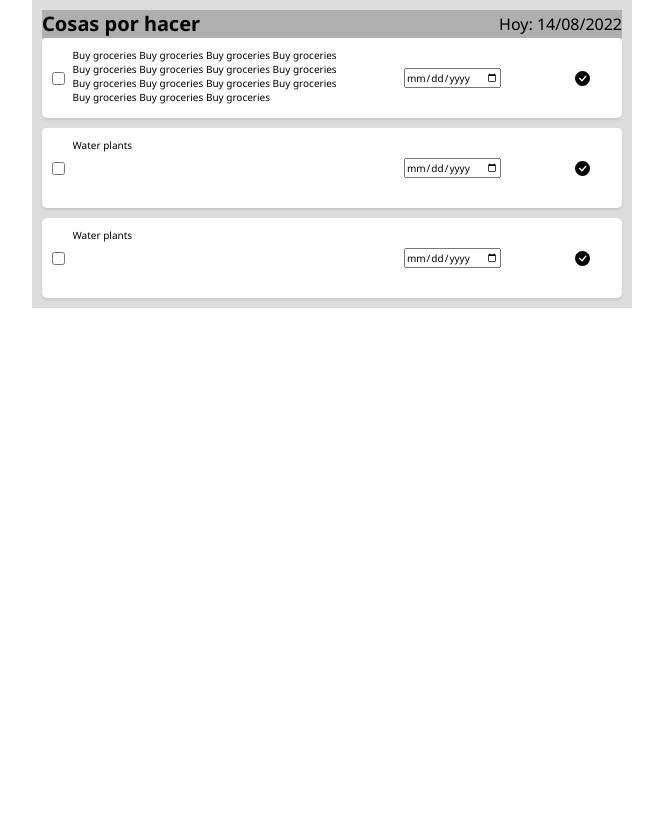
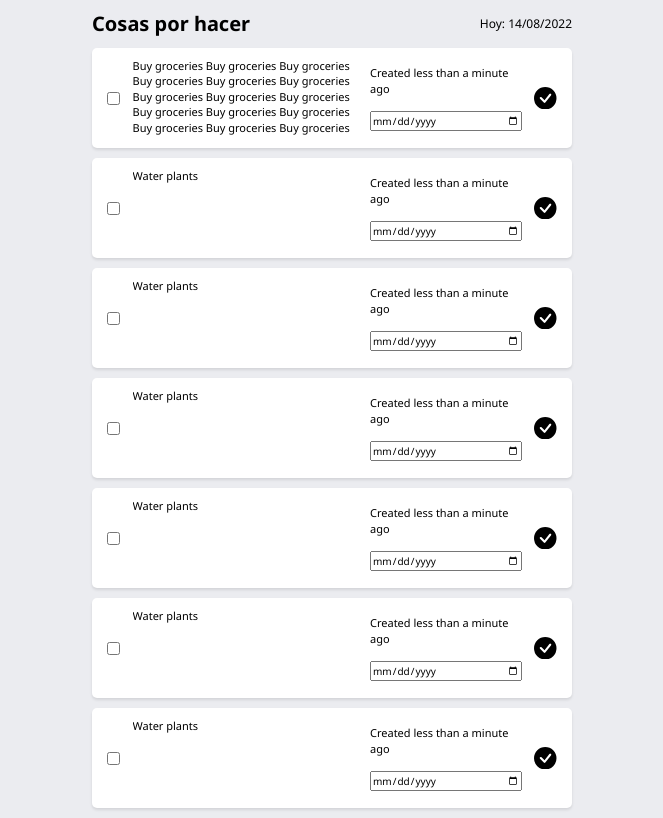
Before and after one commit to jporrego/prueba-licitalab_juan-pablo-orrego, a React (Create React App) app: page / in a window 1280 px wide. Shown: the whole page, without its empty margins (308-971 px from the left). Built offline with nearby package versions, Linux system fonts and the light colour scheme.

Commit message:
Task css progress

```diff
--- a/src/App.module.css
+++ b/src/App.module.css
@@ -1,6 +1,9 @@
 .app {
+  display: flex;
+  flex-direction: column;
+  gap: 1rem;
   padding: 1rem;
-  background-color: rgb(221, 221, 221);
-  max-width: 60rem;
+  max-width: 50rem;
+  min-height: 100vh;
   margin: 0 auto;
 }
--- /dev/null
+++ b/src/components/currentDate/CurrentDate.module.css
@@ -0,0 +1,3 @@
+.current_date {
+    font-size: 1.2rem;
+}
--- a/src/components/currentDate/CurrentDate.tsx
+++ b/src/components/currentDate/CurrentDate.tsx
@@ -1,11 +1,12 @@
 import React from "react";
 import { format, formatDistance, formatRelative, subDays } from "date-fns";
+import styles from "./CurrentDate.module.css";
 
 const CurrentDate = () => {
   const today = format(new Date(), "dd/MM/yyyy");
   return (
     <div>
-      <div>Hoy: {today}</div>
+      <div className={styles.current_date}>Hoy: {today}</div>
     </div>
   );
 };
--- a/src/components/header/Header.module.css
+++ b/src/components/header/Header.module.css
@@ -1,5 +1,4 @@
 header {
-    background-color: rgb(175, 175, 175);
     display: flex;
     justify-content: space-between;
     align-items: center;
--- a/src/features/tasks/Task.tsx
+++ b/src/features/tasks/Task.tsx
@@ -1,4 +1,11 @@
 import React from "react";
+import {
+  format,
+  formatDistance,
+  formatRelative,
+  subDays,
+  formatDistanceToNow,
+} from "date-fns";
 import { Task as TaskType } from "../../types";
 import { BsFillCheckCircleFill } from "react-icons/bs";
 import styles from "./Tasks.module.css";
@@ -12,7 +19,10 @@ const Task: React.FC<TaskProps> = ({ task }) => {
     <div className={styles.task}>
       <input type="checkbox" />
       <div className={styles.description}>{task.description}</div>
-      <input type="Date"></input>
+      <div className={styles.dates}>
+        <div>Created {formatDistanceToNow(task.creationDate)} ago</div>
+        <input type="Date"></input>
+      </div>
       <BsFillCheckCircleFill></BsFillCheckCircleFill>
     </div>
   );
--- a/src/features/tasks/Tasks.module.css
+++ b/src/features/tasks/Tasks.module.css
@@ -11,7 +11,7 @@
     justify-items: center;
     gap: .75rem;
     height: 8rem;
-    background-color: white;
+    background-color: var(--white);
     padding: 1rem;
     border-radius: .5rem;
     box-shadow: 0px 2px 3px rgba(0, 0, 0, .1);
@@ -25,6 +25,13 @@
     justify-self: start;
 }
 
+.dates {
+    display: flex;
+    flex-direction: column;
+    justify-content: space-around;
+    height: 100%;
+}
+
 input[type=date] {
     font-family: var(--font-primary);
     font-size: 1rem;
@@ -34,3 +41,25 @@ input[type=date] {
 svg {
     font-size: 1.5rem;
 }
+
+@media only screen and (min-width: 400px) {
+
+    /* For desktop: */
+    .task {
+        display: grid;
+        grid-template-columns: 5% 50% 33% 1fr;
+        align-items: center;
+        justify-items: center;
+        gap: .75rem;
+        height: 10rem;
+        padding: 1rem;
+        border-radius: .5rem;
+        box-shadow: 0px 2px 3px rgba(0, 0, 0, .1);
+        font-size: 1.1rem;
+    }
+
+    svg {
+        font-size: 2.25rem;
+    }
+
+}
--- a/src/features/tasks/tasksSlice.ts
+++ b/src/features/tasks/tasksSlice.ts
@@ -20,6 +20,30 @@ const initialState: taskState = {
       _id: "1",
       description:
         "Buy groceries Buy groceries Buy groceries Buy groceries Buy groceries Buy groceries Buy groceries Buy groceries Buy groceries Buy groceries Buy groceries  Buy groceries Buy groceries Buy groceries Buy groceries",
+      creationDate: new Date(),
+      dueDate: new Date(),
+    },
+    {
+      _id: "2",
+      description: "Water plants",
+      creationDate: new Date(),
+      dueDate: new Date(),
+    },
+    {
+      _id: "2",
+      description: "Water plants",
+      creationDate: new Date(),
+      dueDate: new Date(),
+    },
+    {
+      _id: "2",
+      description: "Water plants",
+      creationDate: new Date(),
+      dueDate: new Date(),
+    },
+    {
+      _id: "2",
+      description: "Water plants",
       creationDate: new Date(),
       dueDate: new Date(),
     },
--- a/src/index.css
+++ b/src/index.css
@@ -5,7 +5,7 @@
   --white: #fff;
   --blue: #026aa7;
   --red: #e4544a;
-  --grey: #d9dde6;
+  --grey: #ebecf0;
   /* Fonts */
   --font-primary: 'Noto Sans', sans-serif;
   /* Utilities */
@@ -25,4 +25,5 @@ body {
   font-family: var(--font-primary);
   font-size: 1.6rem;
   line-height: 1.4;
+  background-color: var(--grey);
 }
```
